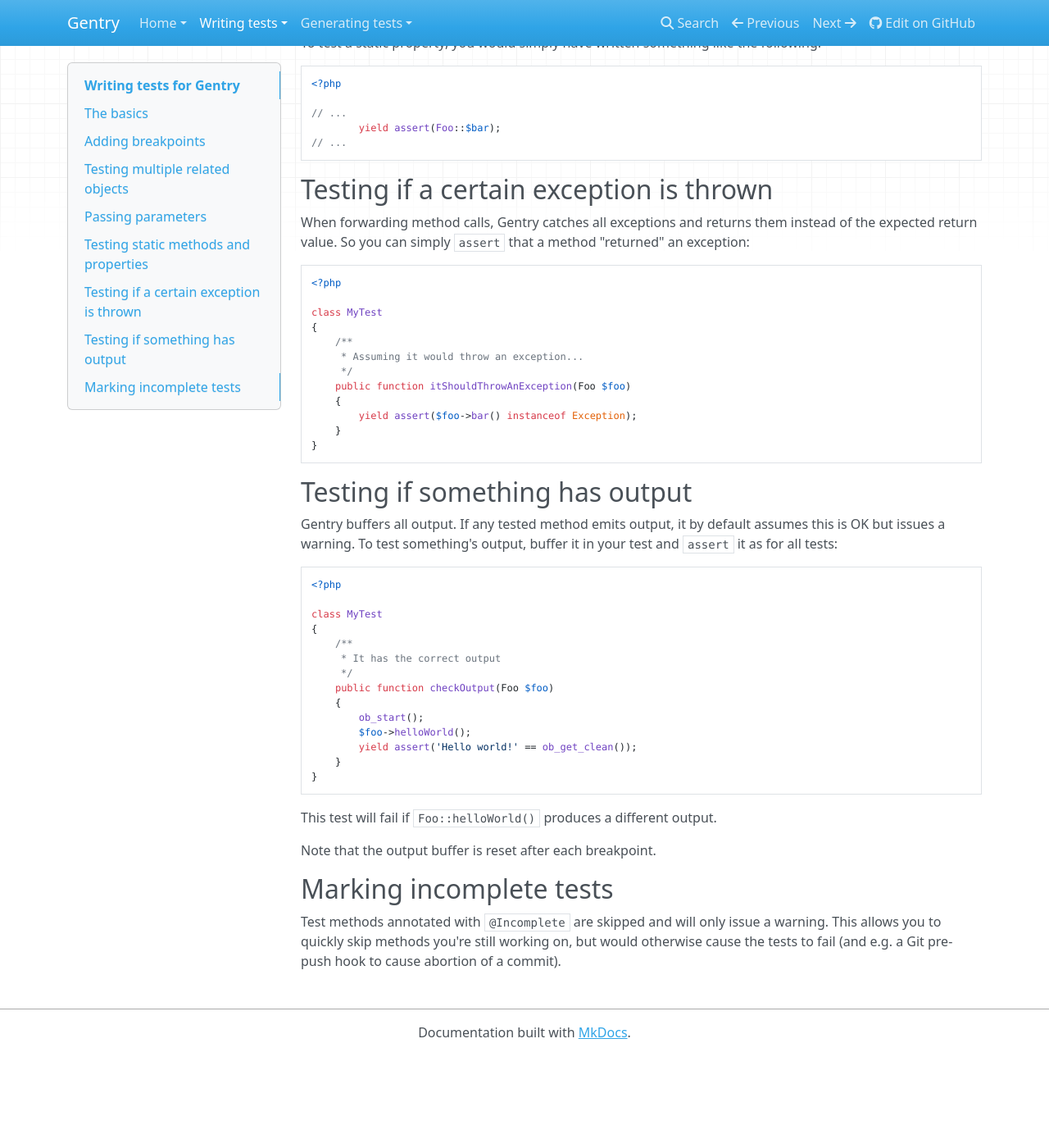
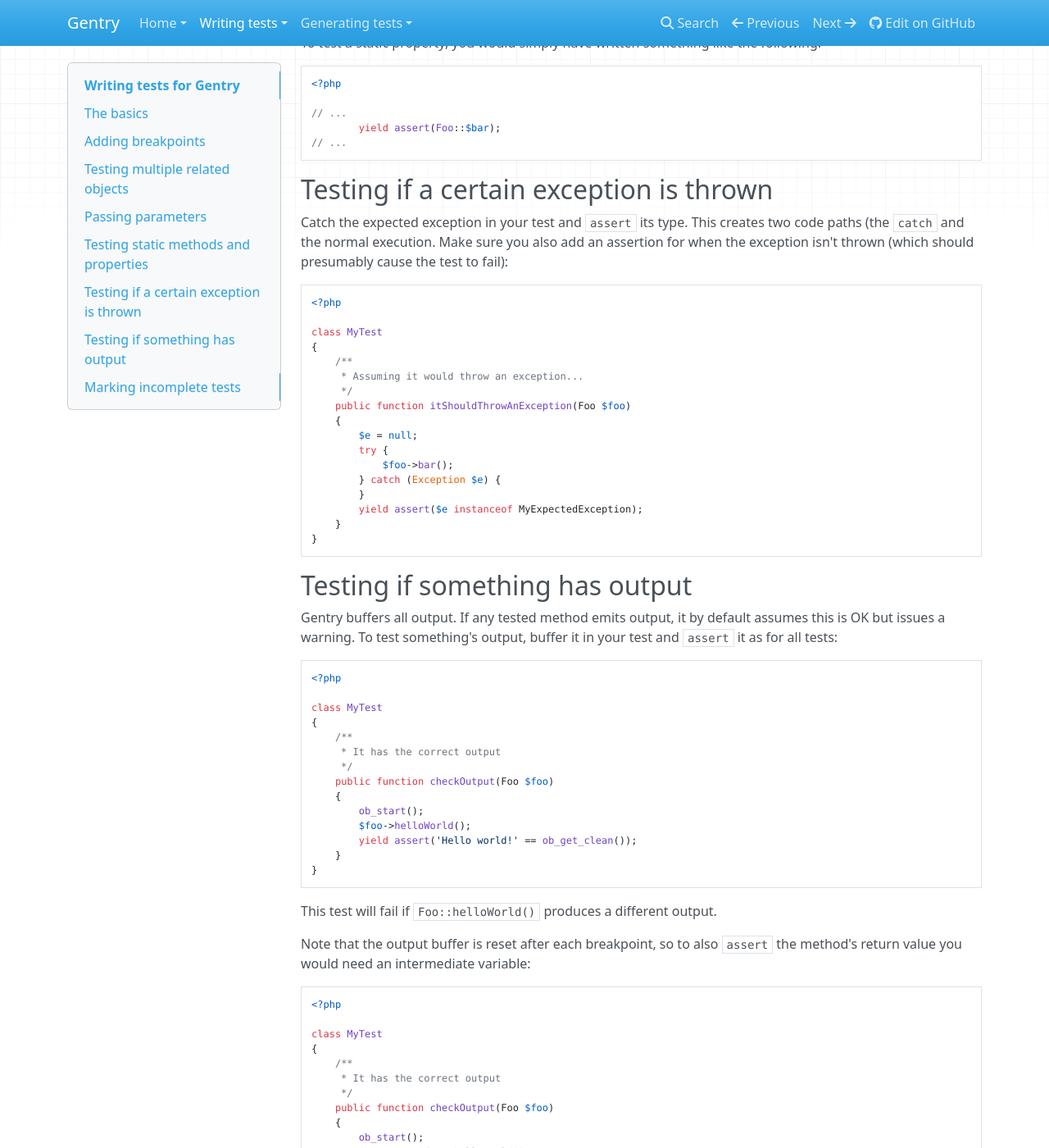
Before and after one commit to gentry-php/gentry, an MkDocs documentation site: the page built from docs/writing/basics.md, in a window 1280 px wide and 1400 px high, scrolled down 3278 px. Shown: the whole window at 82% size. Built offline with MkDocs 1.6.1, drawn with Linux system fonts in a browser that asks for light colours; nearby versions of some CDN libraries; old or Windows-style settings are respelled for this version of MkDocs; before the commit the page ends 4565 px from its top, so only the background shows below that; some of the changed text lies outside the part shown.

Commit message:
explain this better

````diff
--- a/docs/writing/basics.md
+++ b/docs/writing/basics.md
@@ -189,9 +189,10 @@ following:
 ```
 
 ## Testing if a certain exception is thrown
-When forwarding method calls, Gentry catches all exceptions and returns them
-instead of the expected return value. So you can simply `assert` that a method
-"returned" an exception:
+Catch the expected exception in your test and `assert` its type. This creates
+two code paths (the `catch` and the normal execution. Make sure you also add an
+assertion for when the exception isn't thrown (which should presumably cause the
+test to fail):
 
 ```php
 <?php
@@ -203,7 +204,12 @@ class MyTest
      */
     public function itShouldThrowAnException(Foo $foo)
     {
-        yield assert($foo->bar() instanceof Exception);
+        $e = null;
+        try {
+            $foo->bar();
+        } catch (Exception $e) {
+        }
+        yield assert($e instanceof MyExpectedException);
     }
 }
 ```
@@ -232,7 +238,26 @@ class MyTest
 
 This test will fail if `Foo::helloWorld()` produces a different output.
 
-Note that the output buffer is reset after each breakpoint.
+Note that the output buffer is reset after each breakpoint, so to also `assert`
+the method's return value you would need an intermediate variable:
+
+```php
+<?php
+
+class MyTest
+{
+    /**
+     * It has the correct output
+     */
+    public function checkOutput(Foo $foo)
+    {
+        ob_start();
+        $return = $foo->helloWorld();
+        yield assert('Hello world!' == ob_get_clean());
+        yield assert($return);
+    }
+}
+```
 
 ## Marking incomplete tests
 Test methods annotated with `@Incomplete` are skipped and will only issue a
````
